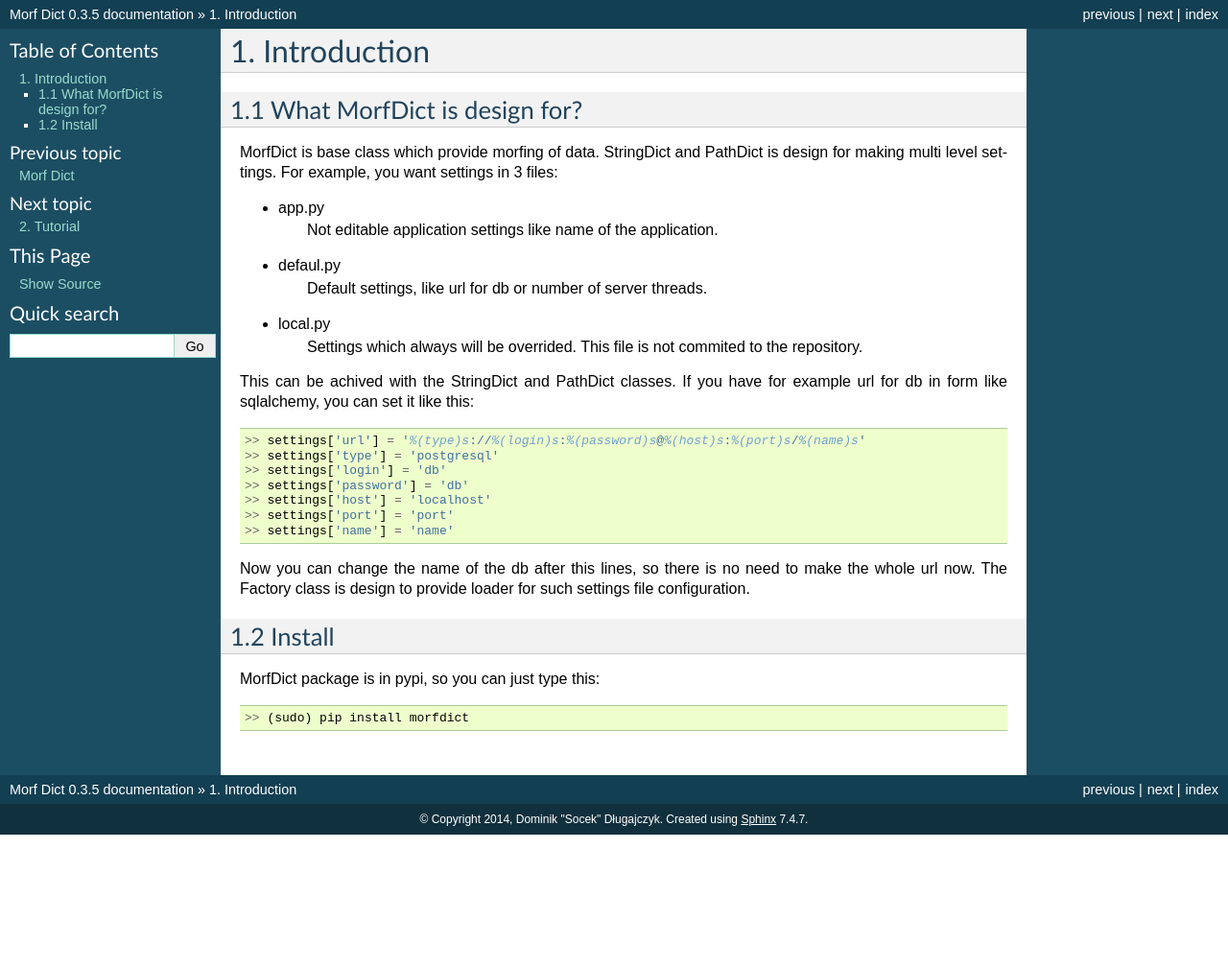
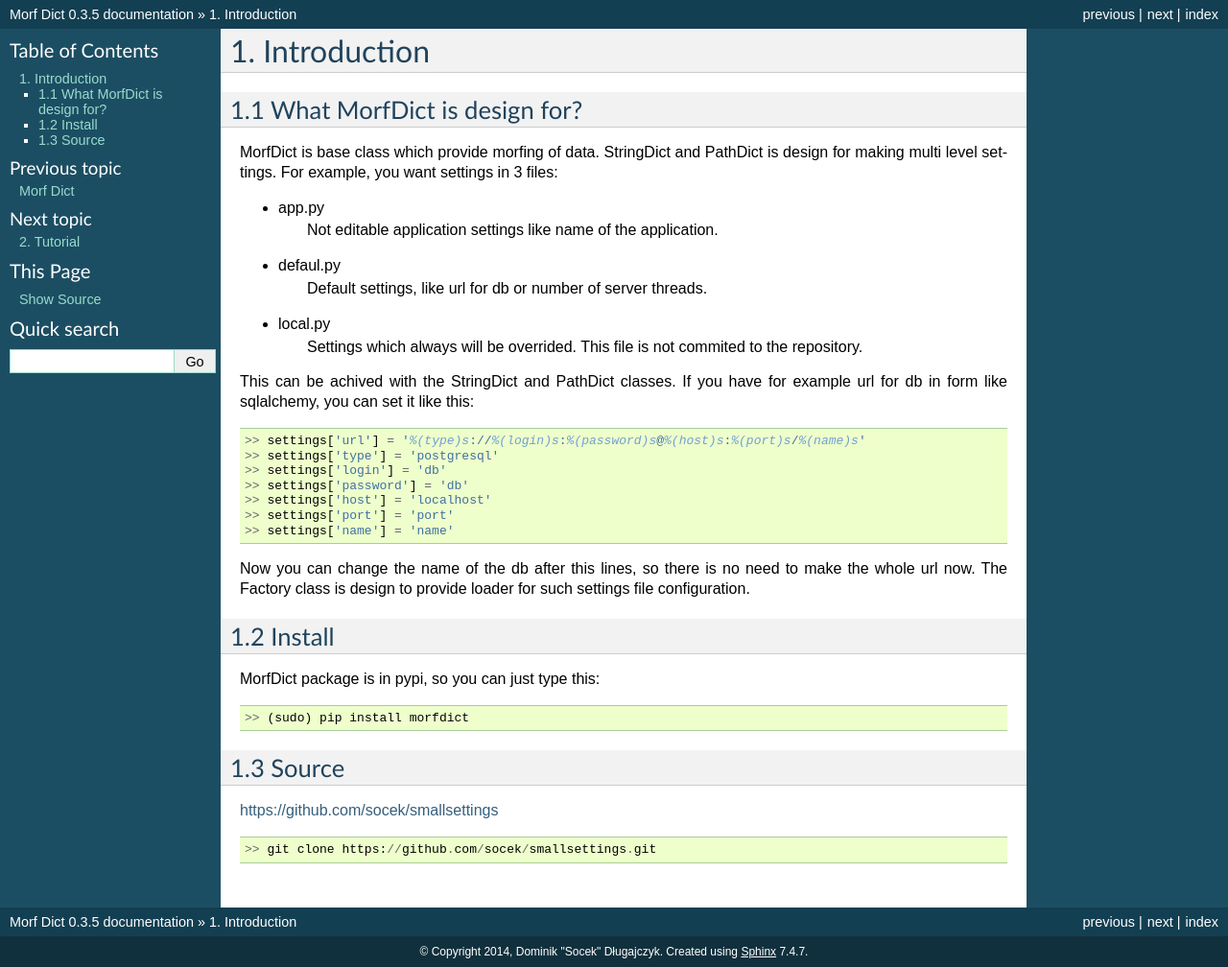
Before and after one commit to socek/smallsettings, a Sphinx documentation site: the page built from doc/intro.rst, in a window 1280 px wide. Shown: the whole page at 96% size. Built offline with Sphinx 7.4.7, drawn with Linux system fonts in a browser that asks for light colours; before the commit the page ends 900 px from its top, so only the background shows below that.

Commit message:
Added source to documentation.

```diff
--- a/doc/intro.rst
+++ b/doc/intro.rst
@@ -42,3 +42,12 @@
 ::
 
     >> (sudo) pip install morfdict
+
+1.3 Source
+==========
+
+https://github.com/socek/smallsettings
+
+::
+
+    >> git clone https://github.com/socek/smallsettings.git
```
Also changed, not shown: README.md (+2 -0 lines).
